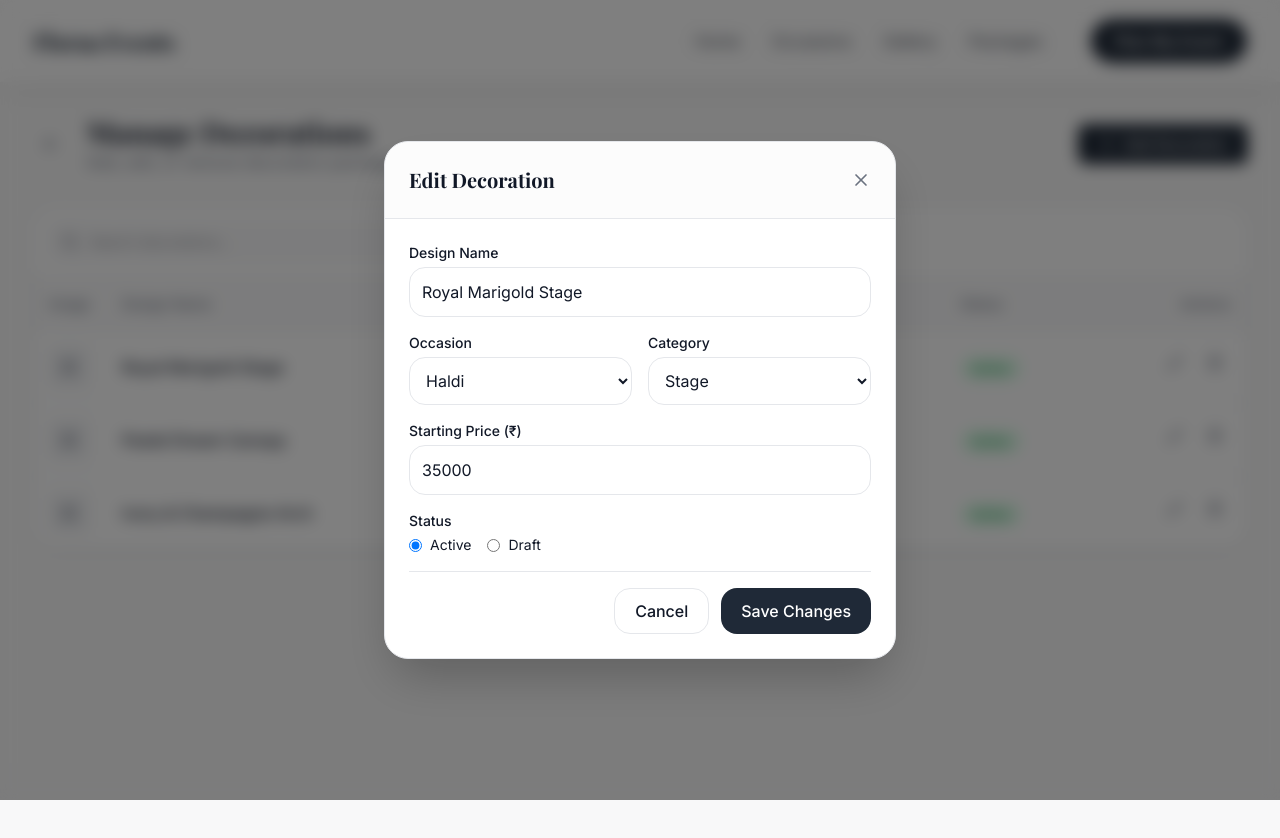
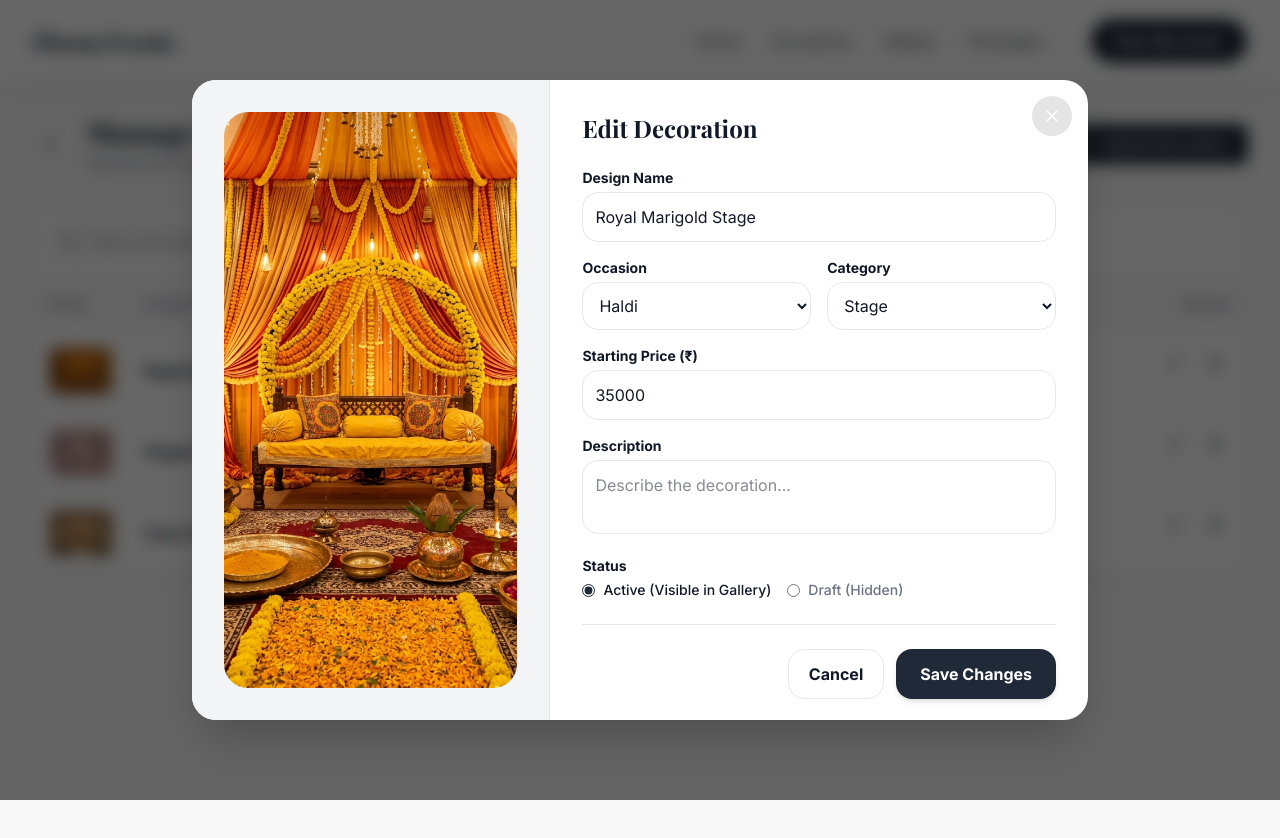
Before and after one commit to akhila2008/akhil_web, a Next.js app: page /admin/decorations in a window 1280 px wide. Both pictures are taken after a click on the button 1175 px from the left and 363 px from the top of the page. Shown: the top 838 px of the page. Built offline with nearby package versions, Linux system fonts and the light colour scheme; a web font is replaced by a local one.

Commit message:
Add image upload capability for Admins and sync Gallery with uploaded decorations

```diff
--- a/src/app/admin/decorations/page.tsx
+++ b/src/app/admin/decorations/page.tsx
@@ -1,8 +1,9 @@
 "use client";
 
-import React, { useState } from "react";
+import React, { useState, useEffect, useRef } from "react";
 import Link from "next/link";
-import { ArrowLeft, Plus, Search, Edit2, Trash2, X, Image as ImageIcon } from "lucide-react";
+import Image from "next/image";
+import { ArrowLeft, Plus, Search, Edit2, Trash2, X, Image as ImageIcon, UploadCloud } from "lucide-react";
 
 type Decoration = {
   id: string;
@@ -11,12 +12,14 @@ type Decoration = {
   category: string;
   price: number;
   status: "Active" | "Draft";
+  img?: string;
+  desc?: string;
 };
 
 const INITIAL_DATA: Decoration[] = [
-  { id: "1", name: "Royal Marigold Stage", occasion: "Haldi", category: "Stage", price: 35000, status: "Active" },
-  { id: "2", name: "Pastel Dream Canopy", occasion: "Birthday", category: "Ceiling", price: 22000, status: "Active" },
-  { id: "3", name: "Ivory & Champagne Arch", occasion: "Wedding", category: "Entrance", price: 45000, status: "Active" },
+  { id: "1", name: "Royal Marigold Stage", occasion: "Haldi", category: "Stage", price: 35000, status: "Active", img: "/haldi.jpg" },
+  { id: "2", name: "Pastel Dream Canopy", occasion: "Birthday", category: "Ceiling", price: 22000, status: "Active", img: "/birthday.jpg" },
+  { id: "3", name: "Ivory & Champagne Arch", occasion: "Wedding", category: "Entrance", price: 45000, status: "Active", img: "/wedding.jpg" },
 ];
 
 export default function DecorationsPage() {
@@ -25,9 +28,28 @@ export default function DecorationsPage() {
   const [isModalOpen, setIsModalOpen] = useState(false);
   const [editingId, setEditingId] = useState<string | null>(null);
 
+  // Image Upload State
+  const [imagePreview, setImagePreview] = useState<string | null>(null);
+  const fileInputRef = useRef<HTMLInputElement>(null);
+
+  useEffect(() => {
+    // Sync with localStorage so the gallery can see new uploads
+    const saved = localStorage.getItem('adminDecorations');
+    if (saved) {
+      setDecorations(JSON.parse(saved));
+    } else {
+      localStorage.setItem('adminDecorations', JSON.stringify(INITIAL_DATA));
+    }
+  }, []);
+
+  const saveToStorage = (newDecors: Decoration[]) => {
+    setDecorations(newDecors);
+    localStorage.setItem('adminDecorations', JSON.stringify(newDecors));
+  };
+
   // Form State
   const [formData, setFormData] = useState({
-    name: "", occasion: "Wedding", category: "Stage", price: "", status: "Active"
+    name: "", occasion: "Wedding", category: "Stage", price: "", status: "Active", desc: ""
   });
 
   const filteredDecorations = decorations.filter(dec =>
@@ -38,30 +60,49 @@ export default function DecorationsPage() {
   const handleOpenModal = (dec?: Decoration) => {
     if (dec) {
       setFormData({
-        name: dec.name, occasion: dec.occasion, category: dec.category, price: dec.price.toString(), status: dec.status
+        name: dec.name, occasion: dec.occasion, category: dec.category,
+        price: dec.price.toString(), status: dec.status, desc: dec.desc || ""
       });
+      setImagePreview(dec.img || null);
       setEditingId(dec.id);
     } else {
-      setFormData({ name: "", occasion: "Wedding", category: "Stage", price: "", status: "Active" });
+      setFormData({ name: "", occasion: "Wedding", category: "Stage", price: "", status: "Active", desc: "" });
+      setImagePreview(null);
       setEditingId(null);
     }
     setIsModalOpen(true);
   };
 
+  const handleImageChange = (e: React.ChangeEvent<HTMLInputElement>) => {
+    if (e.target.files && e.target.files[0]) {
+      const url = URL.createObjectURL(e.target.files[0]);
+      setImagePreview(url);
+    }
+  };
+
   const handleSave = (e: React.FormEvent) => {
     e.preventDefault();
+    if (!imagePreview) {
+      alert("Please upload a decoration image.");
+      return;
+    }
+
     if (editingId) {
-      setDecorations(decorations.map(d => d.id === editingId ? { ...formData, id: editingId, price: Number(formData.price) } as Decoration : d));
+      saveToStorage(decorations.map(d => d.id === editingId ? {
+        ...formData, id: editingId, price: Number(formData.price), img: imagePreview
+      } as Decoration : d));
     } else {
-      const newDec: Decoration = { ...formData, id: Date.now().toString(), price: Number(formData.price) } as Decoration;
-      setDecorations([...decorations, newDec]);
+      const newDec: Decoration = {
+        ...formData, id: Date.now().toString(), price: Number(formData.price), img: imagePreview
+      } as Decoration;
+      saveToStorage([newDec, ...decorations]);
     }
     setIsModalOpen(false);
   };
 
   const handleDelete = (id: string) => {
     if(confirm("Are you sure you want to delete this decoration?")) {
-      setDecorations(decorations.filter(d => d.id !== id));
+      saveToStorage(decorations.filter(d => d.id !== id));
     }
   };
 
@@ -77,14 +118,14 @@ export default function DecorationsPage() {
             </Link>
             <div>
               <h1 className="font-serif text-3xl font-bold text-foreground">Manage Decorations</h1>
-              <p className="text-muted-foreground">Add, edit, or remove decoration packages</p>
+              <p className="text-muted-foreground">Upload and manage your decoration gallery</p>
             </div>
           </div>
           <button
             onClick={() => handleOpenModal()}
             className="px-5 py-2.5 bg-primary text-card rounded-lg text-sm font-medium hover:opacity-90 transition-opacity flex items-center shadow-sm"
           >
-            <Plus size={18} className="mr-2" /> Add Decoration
+            <Plus size={18} className="mr-2" /> Upload Decoration
           </button>
         </div>
 
@@ -107,7 +148,7 @@ export default function DecorationsPage() {
           <table className="w-full text-left border-collapse min-w-[800px]">
             <thead>
               <tr className="bg-muted/50 text-muted-foreground text-sm border-b border-border">
-                <th className="p-4 font-medium w-16">Image</th>
+                <th className="p-4 font-medium w-24">Photo</th>
                 <th className="p-4 font-medium">Design Name</th>
                 <th className="p-4 font-medium">Occasion</th>
                 <th className="p-4 font-medium">Category</th>
@@ -120,24 +161,28 @@ export default function DecorationsPage() {
               {filteredDecorations.map((dec) => (
                 <tr key={dec.id} className="border-b border-border hover:bg-muted/30 transition-colors">
                   <td className="p-4">
-                    <div className="w-10 h-10 rounded bg-muted flex items-center justify-center border border-border">
+                    <div className="w-16 h-12 rounded-lg bg-muted flex items-center justify-center border border-border overflow-hidden relative">
+                      {dec.img ? (
+                        <Image src={dec.img} alt={dec.name} fill className="object-cover" />
+                      ) : (
                         <ImageIcon size={16} className="text-muted-foreground" />
+                      )}
                     </div>
                   </td>
-                  <td className="p-4 font-medium text-foreground">{dec.name}</td>
+                  <td className="p-4 font-bold text-foreground">{dec.name}</td>
                   <td className="p-4 text-muted-foreground">{dec.occasion}</td>
                   <td className="p-4 text-muted-foreground">{dec.category}</td>
                   <td className="p-4 font-medium text-foreground">₹{dec.price.toLocaleString('en-IN')}</td>
                   <td className="p-4">
-                    <span className={`px-3 py-1 rounded-full text-xs font-medium ${dec.status === 'Active' ? 'bg-green-100 text-green-700' : 'bg-orange-100 text-orange-700'}`}>
+                    <span className={`px-3 py-1 rounded-full text-xs font-bold uppercase tracking-wider ${dec.status === 'Active' ? 'bg-green-100 text-green-700' : 'bg-orange-100 text-orange-700'}`}>
                       {dec.status}
                     </span>
                   </td>
                   <td className="p-4 flex justify-end gap-2">
-                    <button onClick={() => handleOpenModal(dec)} className="p-2 text-muted-foreground hover:text-primary transition-colors hover:bg-primary/10 rounded-lg">
+                    <button onClick={() => handleOpenModal(dec)} className="p-2 text-muted-foreground hover:text-primary transition-colors hover:bg-primary/10 rounded-lg" title="Edit">
                       <Edit2 size={16} />
                     </button>
-                    <button onClick={() => handleDelete(dec.id)} className="p-2 text-muted-foreground hover:text-red-500 transition-colors hover:bg-red-50 rounded-lg">
+                    <button onClick={() => handleDelete(dec.id)} className="p-2 text-muted-foreground hover:text-red-500 transition-colors hover:bg-red-50 rounded-lg" title="Delete">
                       <Trash2 size={16} />
                     </button>
                   </td>
@@ -145,8 +190,9 @@ export default function DecorationsPage() {
               ))}
               {filteredDecorations.length === 0 && (
                 <tr>
-                  <td colSpan={7} className="p-8 text-center text-muted-foreground">
-                    No decorations found. Try adjusting your search or add a new one.
+                  <td colSpan={7} className="p-12 text-center text-muted-foreground">
+                    <ImageIcon size={48} className="mx-auto mb-4 opacity-20" />
+                    No decorations found. Upload a new design to show it in the gallery.
                   </td>
                 </tr>
               )}
@@ -158,22 +204,52 @@ export default function DecorationsPage() {
 
       {/* Add/Edit Modal */}
       {isModalOpen && (
-        <div className="fixed inset-0 z-50 flex items-center justify-center p-4 bg-black/50 backdrop-blur-sm animate-fade-in">
-          <div className="bg-card w-full max-w-lg rounded-3xl shadow-2xl overflow-hidden border border-border">
-            <div className="p-6 border-b border-border flex justify-between items-center bg-muted/30">
-              <h2 className="font-serif text-xl font-bold text-foreground">
-                {editingId ? "Edit Decoration" : "Add New Decoration"}
-              </h2>
-              <button onClick={() => setIsModalOpen(false)} className="text-muted-foreground hover:text-foreground">
+        <div className="fixed inset-0 z-50 flex items-center justify-center p-4 bg-black/60 backdrop-blur-sm animate-fade-in">
+          <div className="bg-card w-full max-w-4xl rounded-3xl shadow-2xl overflow-hidden flex flex-col md:flex-row relative">
+
+            <button onClick={() => setIsModalOpen(false)} className="absolute top-4 right-4 z-20 w-10 h-10 bg-black/10 hover:bg-black/80 backdrop-blur-md rounded-full text-white flex items-center justify-center transition-colors">
               <X size={20} />
             </button>
+
+            {/* Image Upload Side */}
+            <div className="w-full md:w-2/5 bg-muted p-8 border-b md:border-b-0 md:border-r border-border flex flex-col items-center justify-center relative">
+              {!imagePreview ? (
+                <div
+                  className="w-full h-full min-h-[300px] border-2 border-dashed border-border rounded-2xl flex flex-col items-center justify-center p-6 text-center cursor-pointer hover:border-primary/50 hover:bg-primary/5 transition-colors"
+                  onClick={() => fileInputRef.current?.click()}
+                >
+                  <UploadCloud size={48} className="text-primary/50 mb-4" />
+                  <h3 className="font-bold text-foreground mb-2">Upload Photo</h3>
+                  <p className="text-xs text-muted-foreground">Click to select an image from your device</p>
+                </div>
+              ) : (
+                <div className="w-full h-full min-h-[300px] relative rounded-2xl overflow-hidden group">
+                  <Image src={imagePreview} alt="Preview" fill className="object-cover" />
+                  <div className="absolute inset-0 bg-black/40 opacity-0 group-hover:opacity-100 transition-opacity flex items-center justify-center">
+                    <button
+                      type="button"
+                      onClick={() => fileInputRef.current?.click()}
+                      className="px-4 py-2 bg-white text-black rounded-full text-sm font-bold flex items-center gap-2 hover:bg-gray-200 transition-colors"
+                    >
+                      Change Photo
+                    </button>
+                  </div>
+                </div>
+              )}
+              <input type="file" ref={fileInputRef} onChange={handleImageChange} accept="image/*" className="hidden" />
             </div>
 
-            <form onSubmit={handleSave} className="p-6 space-y-4">
+            {/* Form Side */}
+            <form onSubmit={handleSave} className="w-full md:w-3/5 p-8 flex flex-col h-full max-h-[80vh] overflow-y-auto">
+              <h2 className="font-serif text-2xl font-bold text-foreground mb-6">
+                {editingId ? "Edit Decoration" : "Upload New Decoration"}
+              </h2>
+
+              <div className="space-y-4 flex-1">
                 <div>
-                <label className="block text-sm font-medium text-foreground mb-1">Design Name</label>
+                  <label className="block text-sm font-bold text-foreground mb-1">Design Name</label>
                   <input
-                  type="text" required
+                    type="text" required placeholder="e.g. Royal Marigold Stage"
                     className="w-full p-3 rounded-xl border border-border bg-card focus:border-primary outline-none"
                     value={formData.name} onChange={e => setFormData({...formData, name: e.target.value})}
                   />
@@ -181,7 +257,7 @@ export default function DecorationsPage() {
 
                 <div className="grid grid-cols-2 gap-4">
                   <div>
-                  <label className="block text-sm font-medium text-foreground mb-1">Occasion</label>
+                    <label className="block text-sm font-bold text-foreground mb-1">Occasion</label>
                     <select
                       className="w-full p-3 rounded-xl border border-border bg-card focus:border-primary outline-none"
                       value={formData.occasion} onChange={e => setFormData({...formData, occasion: e.target.value})}
@@ -191,10 +267,13 @@ export default function DecorationsPage() {
                       <option value="Birthday">Birthday</option>
                       <option value="Engagement">Engagement</option>
                       <option value="Baby Shower">Baby Shower</option>
+                      <option value="Reception">Reception</option>
+                      <option value="Anniversary">Anniversary</option>
+                      <option value="Housewarming">Housewarming</option>
                     </select>
                   </div>
                   <div>
-                  <label className="block text-sm font-medium text-foreground mb-1">Category</label>
+                    <label className="block text-sm font-bold text-foreground mb-1">Category</label>
                     <select
                       className="w-full p-3 rounded-xl border border-border bg-card focus:border-primary outline-none"
                       value={formData.category} onChange={e => setFormData({...formData, category: e.target.value})}
@@ -204,42 +283,54 @@ export default function DecorationsPage() {
                       <option value="Entrance">Entrance</option>
                       <option value="Ceiling">Ceiling</option>
                       <option value="Lighting">Lighting</option>
+                      <option value="Floral">Floral</option>
                     </select>
                   </div>
                 </div>
 
                 <div>
-                <label className="block text-sm font-medium text-foreground mb-1">Starting Price (₹)</label>
+                  <label className="block text-sm font-bold text-foreground mb-1">Starting Price (₹)</label>
                   <input
-                  type="number" required min="0"
+                    type="number" required min="0" placeholder="e.g. 35000"
                     className="w-full p-3 rounded-xl border border-border bg-card focus:border-primary outline-none"
                     value={formData.price} onChange={e => setFormData({...formData, price: e.target.value})}
                   />
                 </div>
 
                 <div>
-                <label className="block text-sm font-medium text-foreground mb-1">Status</label>
+                  <label className="block text-sm font-bold text-foreground mb-1">Description</label>
+                  <textarea
+                    rows={2} placeholder="Describe the decoration..."
+                    className="w-full p-3 rounded-xl border border-border bg-card focus:border-primary outline-none resize-none"
+                    value={formData.desc} onChange={e => setFormData({...formData, desc: e.target.value})}
+                  />
+                </div>
+
+                <div>
+                  <label className="block text-sm font-bold text-foreground mb-1">Status</label>
                   <div className="flex gap-4">
-                  <label className="flex items-center gap-2">
-                    <input type="radio" checked={formData.status === "Active"} onChange={() => setFormData({...formData, status: "Active"})} />
-                    <span className="text-sm">Active</span>
+                    <label className="flex items-center gap-2 cursor-pointer">
+                      <input type="radio" checked={formData.status === "Active"} onChange={() => setFormData({...formData, status: "Active"})} className="accent-primary" />
+                      <span className="text-sm font-medium">Active (Visible in Gallery)</span>
                     </label>
-                  <label className="flex items-center gap-2">
-                    <input type="radio" checked={formData.status === "Draft"} onChange={() => setFormData({...formData, status: "Draft"})} />
-                    <span className="text-sm">Draft</span>
+                    <label className="flex items-center gap-2 cursor-pointer">
+                      <input type="radio" checked={formData.status === "Draft"} onChange={() => setFormData({...formData, status: "Draft"})} className="accent-primary" />
+                      <span className="text-sm font-medium text-muted-foreground">Draft (Hidden)</span>
                     </label>
                   </div>
                 </div>
+              </div>
 
-              <div className="pt-4 border-t border-border flex justify-end gap-3">
-                <button type="button" onClick={() => setIsModalOpen(false)} className="px-5 py-2.5 rounded-xl border border-border text-foreground font-medium hover:bg-muted">
+              <div className="pt-6 mt-6 border-t border-border flex justify-end gap-3">
+                <button type="button" onClick={() => setIsModalOpen(false)} className="px-5 py-3 rounded-xl border border-border text-foreground font-bold hover:bg-muted transition-colors">
                   Cancel
                 </button>
-                <button type="submit" className="px-5 py-2.5 rounded-xl bg-primary text-card font-medium hover:opacity-90">
-                  {editingId ? "Save Changes" : "Add Decoration"}
+                <button type="submit" className="px-6 py-3 rounded-xl bg-primary text-card font-bold hover:opacity-90 transition-opacity shadow-md flex items-center">
+                  {editingId ? "Save Changes" : <><UploadCloud size={18} className="mr-2" /> Upload Decoration</>}
                 </button>
               </div>
             </form>
+
           </div>
         </div>
       )}
--- a/src/app/gallery/page.tsx
+++ b/src/app/gallery/page.tsx
@@ -38,13 +38,26 @@ const OCCASIONS = [
 
 export default function GalleryPage() {
   const [selectedOccasion, setSelectedOccasion] = useState<string | null>(null);
-  const [selectedDecor, setSelectedDecor] = useState<typeof DECORATIONS[0] | null>(null);
+  const [selectedDecor, setSelectedDecor] = useState<any | null>(null);
+  const [allDecorations, setAllDecorations] = useState<any[]>(DECORATIONS);
 
   const { setTheme } = useTheme();
 
+  // Load dynamically uploaded decorations from the Admin Panel
+  React.useEffect(() => {
+    const saved = localStorage.getItem('adminDecorations');
+    if (saved) {
+      const adminDecors = JSON.parse(saved);
+      // Merge admin uploaded decors (which have status 'Active') with our base mock DECORATIONS
+      // Ensure we don't duplicate hardcoded ones (mock ids are short, admin ids are timestamps)
+      const newAdminDecors = adminDecors.filter((d: any) => d.status === 'Active' && !DECORATIONS.find(orig => orig.id.toString() === d.id.toString()));
+      setAllDecorations([...newAdminDecors, ...DECORATIONS]);
+    }
+  }, []);
+
   // Filter logic
   const filteredDecorations = selectedOccasion
-    ? DECORATIONS.filter(decor => decor.occasion === selectedOccasion)
+    ? allDecorations.filter(decor => decor.occasion === selectedOccasion)
     : [];
 
   const handleOccasionClick = (occasion: string) => {
```
Lines whose indentation alone changed are shown as unchanged.
